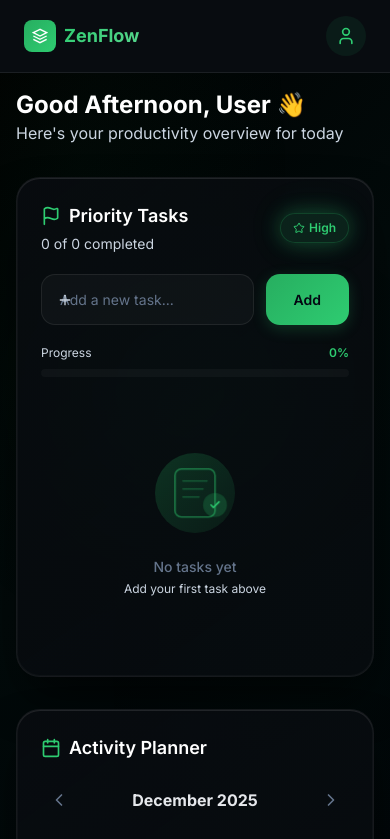
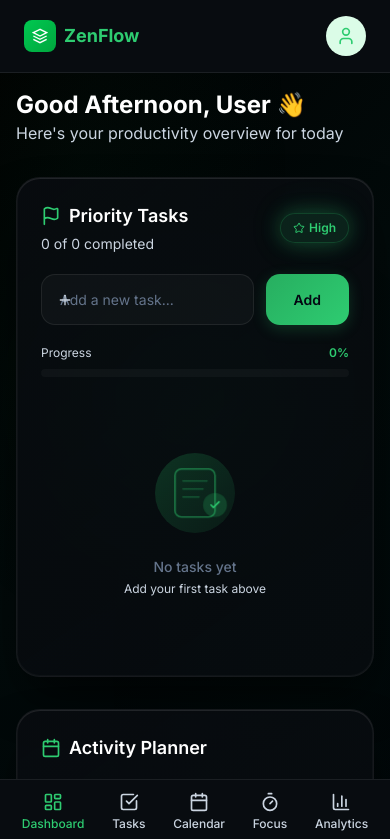
Before and after one commit to saibxbx/zenflow_sujit, a Next.js app: page / in a window 390 px wide. Shown: the top 839 px of the page. Built offline with nearby package versions, Linux system fonts and the light colour scheme.

Commit message:
Add mobile bottom navigation, fix mobile header colors

```diff
--- a/src/app/page.tsx
+++ b/src/app/page.tsx
@@ -147,11 +147,31 @@ export default function Home() {
   };
 
   return (
-    <div className="min-h-screen flex relative overflow-hidden">
+    <div className="min-h-screen flex relative overflow-hidden pb-16 lg:pb-0">
       {/* Floating Orbs Background */}
       <div className="floating-orb orb-1" />
       <div className="floating-orb orb-2" />
       <div className="floating-orb orb-3" />
+
+      {/* Mobile Bottom Navigation */}
+      <nav className="fixed bottom-0 left-0 right-0 bg-white border-t border-gray-200 z-50 lg:hidden">
+        <div className="flex justify-around items-center h-16 px-2">
+          {sidebarItems.slice(0, 5).map((item) => (
+            <button
+              key={item.id}
+              onClick={() => handleNavClick(item.id)}
+              className={`flex flex-col items-center justify-center py-2 px-3 rounded-lg transition-all ${
+                activeView === item.id
+                  ? 'text-green-600'
+                  : 'text-gray-500'
+              }`}
+            >
+              <item.icon className="w-5 h-5" />
+              <span className="text-xs mt-1 font-medium">{item.label}</span>
+            </button>
+          ))}
+        </div>
+      </nav>
 
       {/* Settings Modal */}
       {showSettings && (
@@ -230,21 +250,24 @@ export default function Home() {
         <header className="bg-white border-b border-gray-100 px-6 py-4 sticky top-0 z-40">
           <div className="flex items-center justify-between">
             <div className="lg:hidden flex items-center gap-2">
-              <div className="w-8 h-8 bg-gradient-to-br from-purple-500 to-purple-600 rounded-lg flex items-center justify-center">
+              <div className="w-8 h-8 bg-gradient-to-br from-green-500 to-green-600 rounded-lg flex items-center justify-center">
                 <svg className="w-4 h-4 text-white" viewBox="0 0 24 24" fill="none" stroke="currentColor" strokeWidth="2">
                   <path d="M12 2L2 7l10 5 10-5-10-5zM2 17l10 5 10-5M2 12l10 5 10-5" />
                 </svg>
               </div>
-              <span className="font-bold text-lg gradient-text">ZenFlow</span>
+              <span className="font-bold text-lg text-green-600">ZenFlow</span>
             </div>
 
             {/* Page Title */}
             <h1 className="hidden lg:block text-xl font-bold text-gray-800">{getPageTitle()}</h1>
 
             {/* Mobile user avatar */}
-            <div className="w-10 h-10 bg-purple-100 rounded-full flex items-center justify-center lg:hidden">
-              <User className="w-5 h-5 text-purple-600" />
-            </div>
+            <button
+              onClick={() => setShowSettings(true)}
+              className="w-10 h-10 bg-green-100 rounded-full flex items-center justify-center lg:hidden"
+            >
+              <User className="w-5 h-5 text-green-600" />
+            </button>
           </div>
         </header>
 
```
